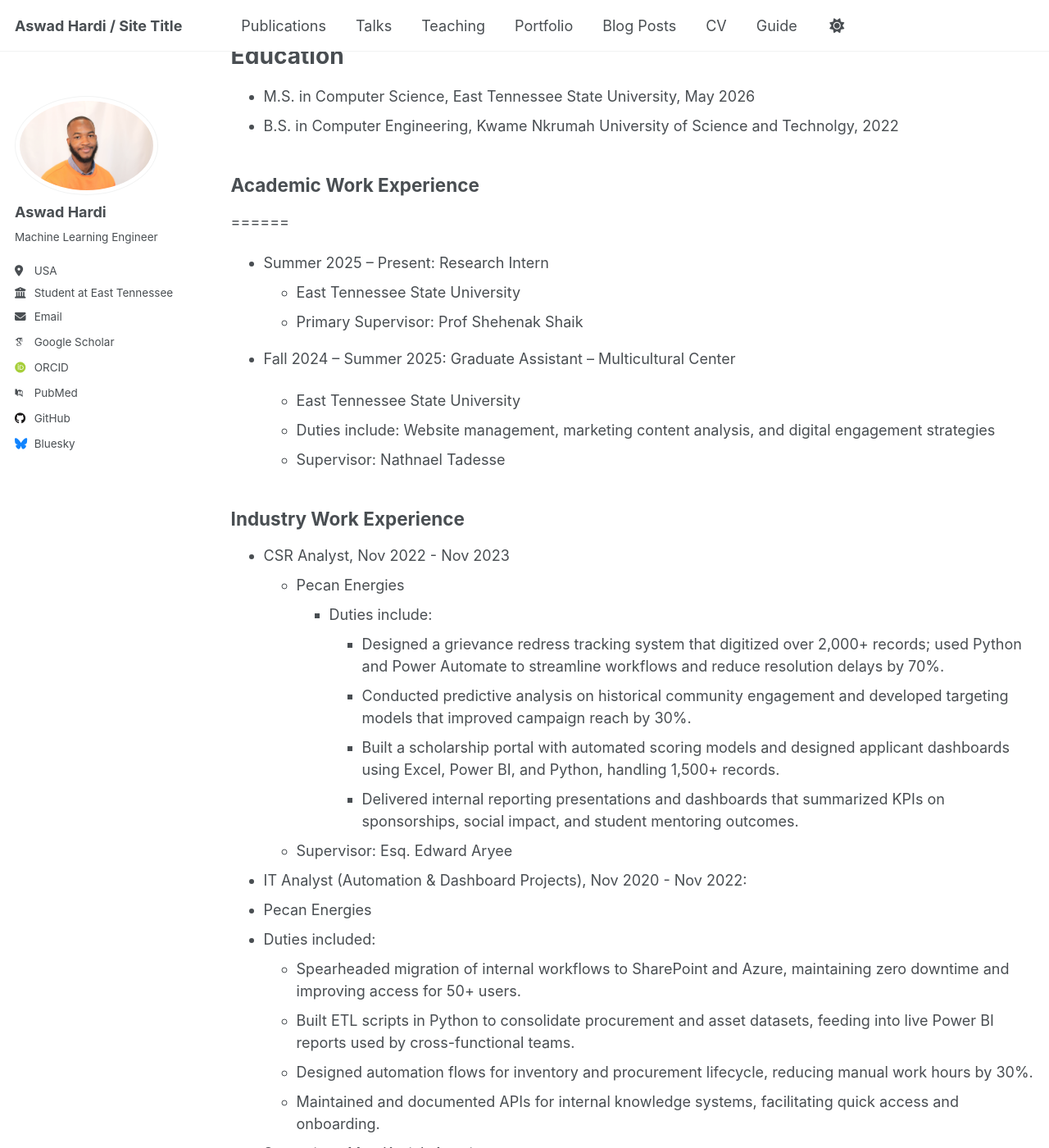
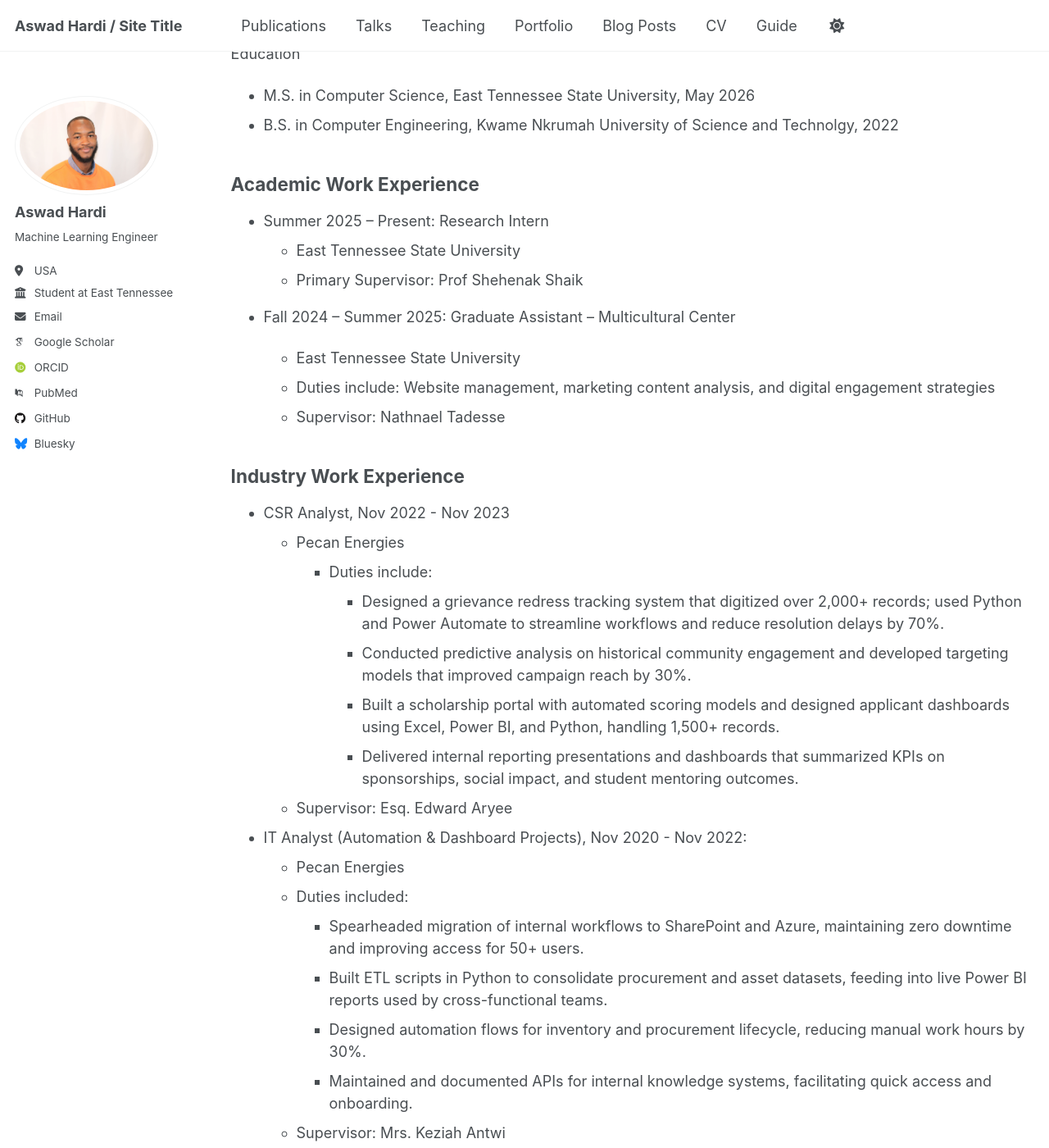
Before and after one commit to Aswadhardi/aswadhardi.github.io, a Jekyll site: the page built from _pages/cv.md, in a window 1280 px wide and 1400 px high, scrolled down 336 px. Shown: the whole window at 82% size. Built offline with Jekyll 4.4.1, drawn with Linux system fonts in a browser that asks for light colours; some web fonts are replaced.

Commit message:
updated cv

```diff
--- a/_pages/cv.md
+++ b/_pages/cv.md
@@ -12,17 +12,15 @@ redirect_from:
 Multidisciplinary professional with proven expertise at the intersection of IT systems optimization, data analytics, and corporate social responsibility. Demonstrated success in designing scalable workflows, leading data-driven programs, and executing sustainable development strategies across both technical and stakeholder-focused domains. Proficient in SQL, Python, Power BI, SharePoint, Excel, REST APIs, and cloud-based tools. Known for automating critical processes, driving engagement across diverse populations, and delivering high-impact digital and community solutions.
 
 Education
-======
+
 * M.S. in Computer Science, East Tennessee State University, May 2026
 * B.S. in Computer Engineering, Kwame Nkrumah University of Science and Technolgy, 2022
 
 ## Academic Work Experience
 
-======
 * Summer 2025 – Present: Research Intern
   * East Tennessee State University
   * Primary Supervisor: Prof Shehenak Shaik
-
 
 * Fall 2024 – Summer 2025: Graduate Assistant – Multicultural Center
 
@@ -41,37 +39,28 @@ Education
   * Supervisor: Esq. Edward Aryee
 
 * IT Analyst (Automation & Dashboard Projects), Nov 2020 - Nov 2022:
- * Pecan Energies
-  * Duties included:
-    * Spearheaded migration of internal workflows to SharePoint and Azure, maintaining zero downtime and improving access for 50+ users.
-    * Built ETL scripts in Python to consolidate procurement and asset datasets, feeding into live Power BI reports used by cross-functional teams.
-    * Designed automation flows for inventory and procurement lifecycle, reducing manual work hours by 30%.
-    * Maintained and documented APIs for internal knowledge systems, facilitating quick access and onboarding.
-  * Supervisor: Mrs. Keziah Antwi
-
----
+   * Pecan Energies
+    * Duties included:
+      * Spearheaded migration of internal workflows to SharePoint and Azure, maintaining zero downtime and improving access for 50+ users.
+      * Built ETL scripts in Python to consolidate procurement and asset datasets, feeding into live Power BI reports used by cross-functional teams.
+      * Designed automation flows for inventory and procurement lifecycle, reducing manual work hours by 30%.
+      * Maintained and documented APIs for internal knowledge systems, facilitating quick access and onboarding.
+    * Supervisor: Mrs. Keziah Antwi
 
 ## Skills
-
-======
-
 * **Data Analysis & BI Tools**
-
   * Power BI, Excel (Pivot Tables, VLOOKUP, formulas), SQL (joins, CTEs, subqueries)
   * Dashboard creation and data storytelling
 
 * **Programming & ML Techniques**
-
   * Python, Pandas, NumPy, Scikit-learn, SpaCy
   * Forecasting, time-series analysis, unsupervised learning, LLMs (e.g., GPT)
 
 * **NLP & AI Applications**
-
   * Text classification, lemmatization, tokenization
   * ESG sentiment extraction, greenwashing detection
 
 * **Soft Skills**
-
   * Strong written & verbal communication
   * Cross-functional collaboration
   * Project scoping and independent research
```
